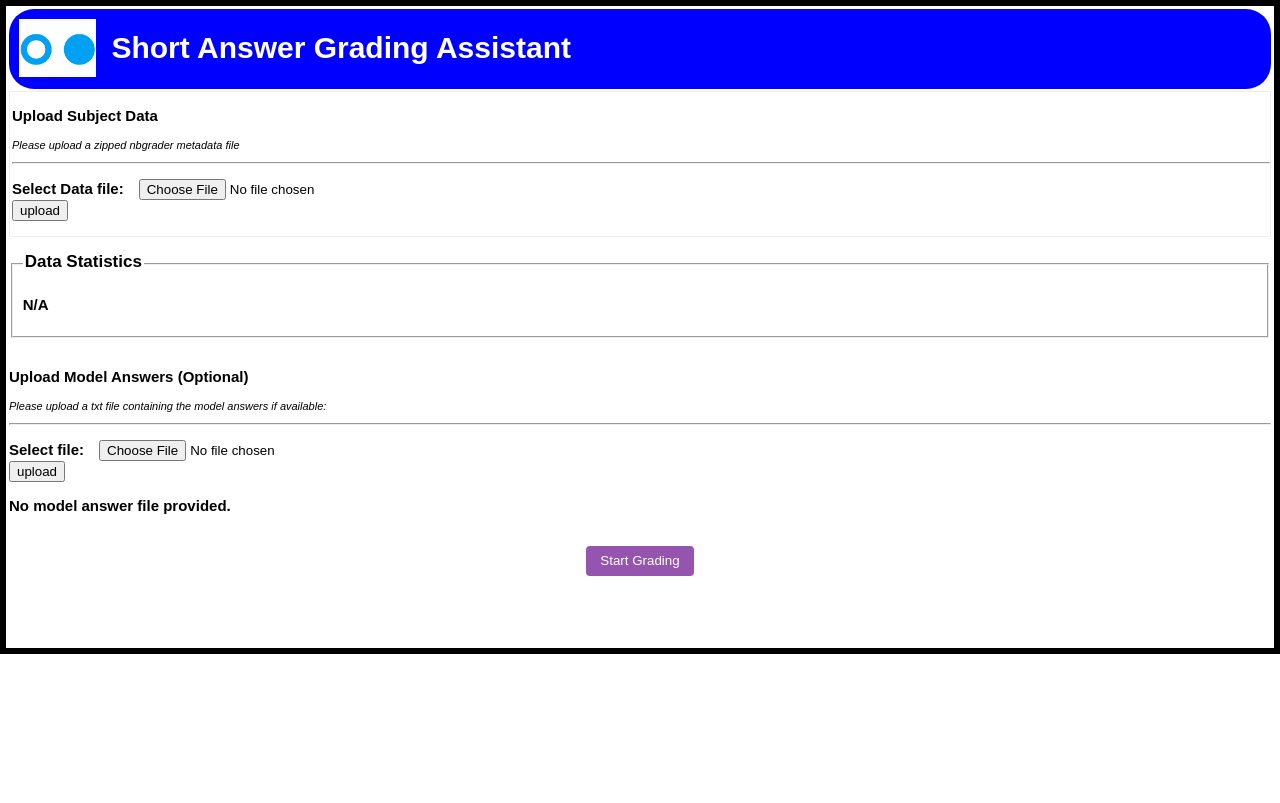
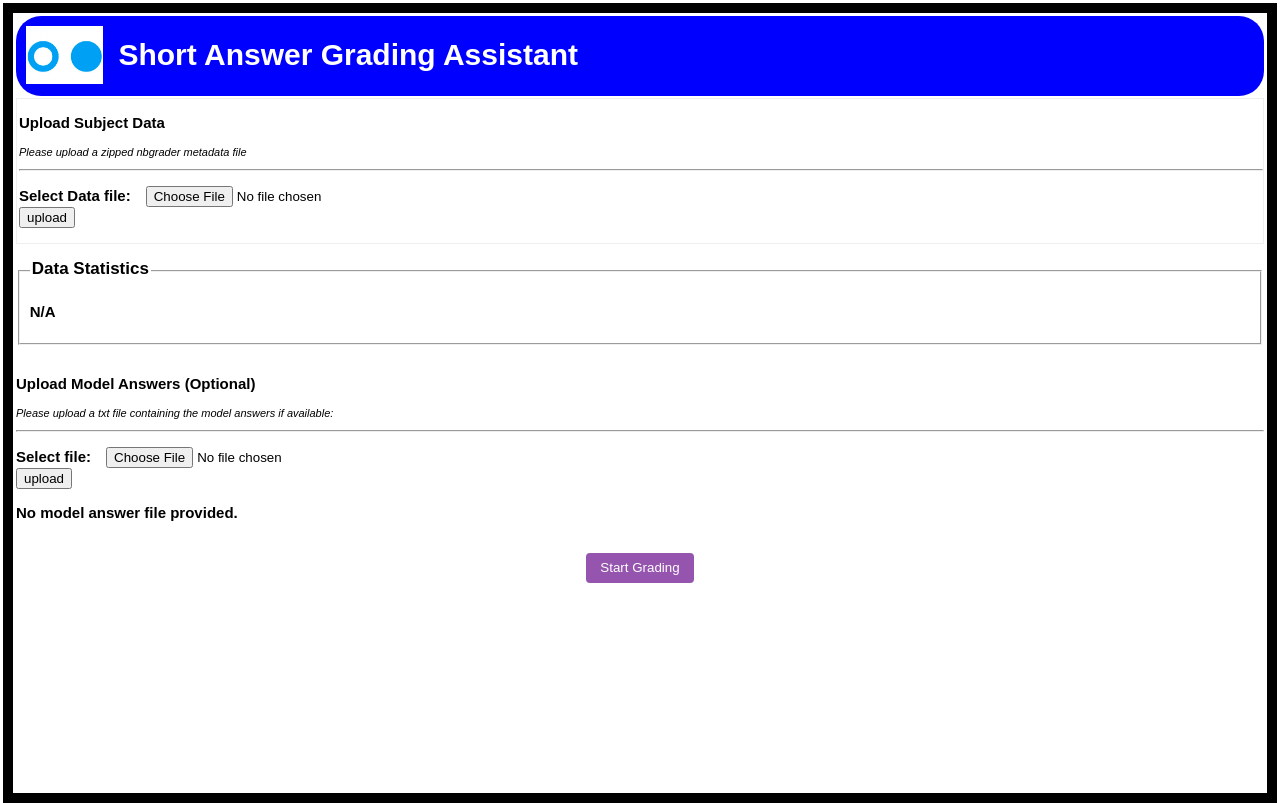
Before and after one commit to avarf/short_ans_grading_application, a Flask app: page / in a window 1280 px wide. Before the commit the page ends 654 px from the top, so only its background shows below. Run offline with Flask 2, Linux system fonts and the light colour scheme.

Commit message:
Style change and highlighting bug fix

```diff
--- a/grading_application/app.py
+++ b/grading_application/app.py
@@ -398,7 +398,7 @@ def as_html_op(x_test, y_pred, feedback=False):
         non_pred_phrases.append(zero_phrases)
         non_pred_phrases.append(one_phrases)
         x_test = mark_words(x_test, two_phrases, two_mark_tags,
-                            non_pred_phrases, one_mark_tags, two_mark_tags)
+                            non_pred_phrases, zero_mark_tags, one_mark_tags)
 
     saved_expl[ans] = x_test
 
--- a/grading_application/static/css/styles.css
+++ b/grading_application/static/css/styles.css
@@ -20,13 +20,16 @@
   display: inline-block;
   vertical-align: top;
 }
-
+html{
+    width:100%;
+    height:100%;
+}
 body {
   padding: 3px;
-  margin: 0;
-  height: 654px;
+  margin: 3px;
+  min-height: 100%;
   font: 13px Arial;
-  border: 6px solid black;
+  border: 10px solid black;
   overflow:scroll;
   display:block;
   box-sizing: border-box;
@@ -44,11 +47,11 @@ padding-left: 2px;
 }
 
 div.groove {
-margin-top: 0px;
+margin-top: 2px;
 border-style: groove;
 border-width: 1px;
 padding-left: 10px;
-padding-bottom: 0px;
+padding-bottom: 2px;
 
 }
 
```
